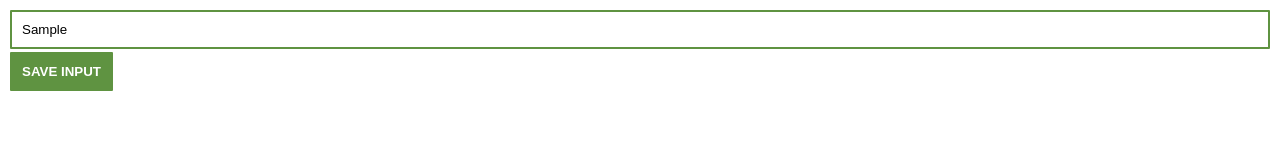
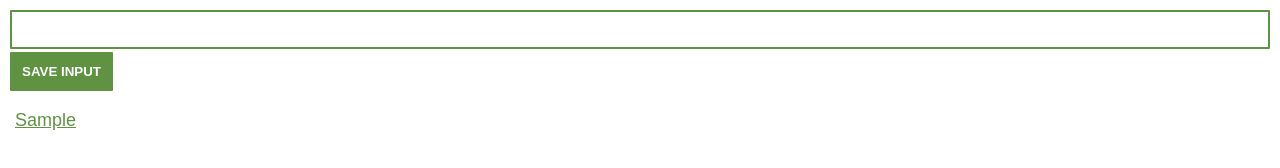
Before and after one commit to OscarJGHB/ScrimbaJSCourse, a browser extension: page SimpleChromeExtension/index.html in a window 1280 px wide. Both pictures are taken after typing "Sample" into the empty fields and a click on the button "SAVE INPUT". Drawn offline with Linux system fonts and the light colour scheme.

Commit message:
extension is semi functional

```diff
--- a/SimpleChromeExtension/index.css
+++ b/SimpleChromeExtension/index.css
@@ -2,6 +2,28 @@ body{
     margin: 0;
     padding: 10px;
     font-family: Arial, Helvetica, sans-serif;
+    min-width: 300px;
+    min-height: 400px;
+}
+
+.txt-fld{
+    color: #5f9341;
+}
+
+ul {
+    color: #5f9341;
+    list-style: none;
+    margin-left: 0;
+    padding-left: 5px;
+}
+
+li {
+    font-size: 18px;
+    margin-top: 2px;
+}
+
+a {
+    color: #5f9341;
 }
 
 input {
--- a/SimpleChromeExtension/index.html
+++ b/SimpleChromeExtension/index.html
@@ -5,8 +5,12 @@
     <link rel="stylesheet" href="index.css"/>
 </head>
 <body>
-  <input type="text" id="input-el">
-  <button id="input-btn">SAVE INPUT</button>
+    <div class="txt-fld">
+        <input type="text" id="input-el">
+        <button id="input-btn">SAVE INPUT</button>
+        <ul id="output-el">
+        </ul>
+    </div>
   <script src="index.js" type="module"></script>
 </body>
 </html>
--- a/SimpleChromeExtension/index.js
+++ b/SimpleChromeExtension/index.js
@@ -1,11 +1,28 @@
+const myLeads = []
+
 //HTML ELEMENTS
 const inputEl = document.querySelector("#input-el")
 const inputBtn = document.querySelector("#input-btn")
-inputBtn.addEventListener("click",saveLead)
+const outputEl = document.querySelector("#output-el")
 
-let myLeads = []
+inputBtn.addEventListener("click",function () {
+    const inputStr = inputEl.value;
+    if (!(inputStr.trim()  === "")) {
+        myLeads.push(inputStr);
+        inputEl.value = "";
+        render()
+    }
+})
 
-function saveLead(){
-    myLeads.push(inputEl.value)
-    console.log(myLeads)
+function render(){
+    let strOfLeads = ""
+    myLeads.forEach((lead) => {
+        strOfLeads +=
+    `<li>
+        <a href="${lead}" target = "_blank">
+            ${lead}
+        </a>
+    </li>`
+    })
+    outputEl.innerHTML = strOfLeads
 }
--- a/SubaruCounter/index.js
+++ b/SubaruCounter/index.js
@@ -1,5 +1,6 @@
 let saveEl = document.getElementById("save-el")
 let countEl = document.getElementById("count-el")
+
 let count = 0
 function increment() {
     count += 1
```
Also changed, not shown: SimpleChromeExtension/icon.png (added), SimpleChromeExtension/manifest.json (added).
